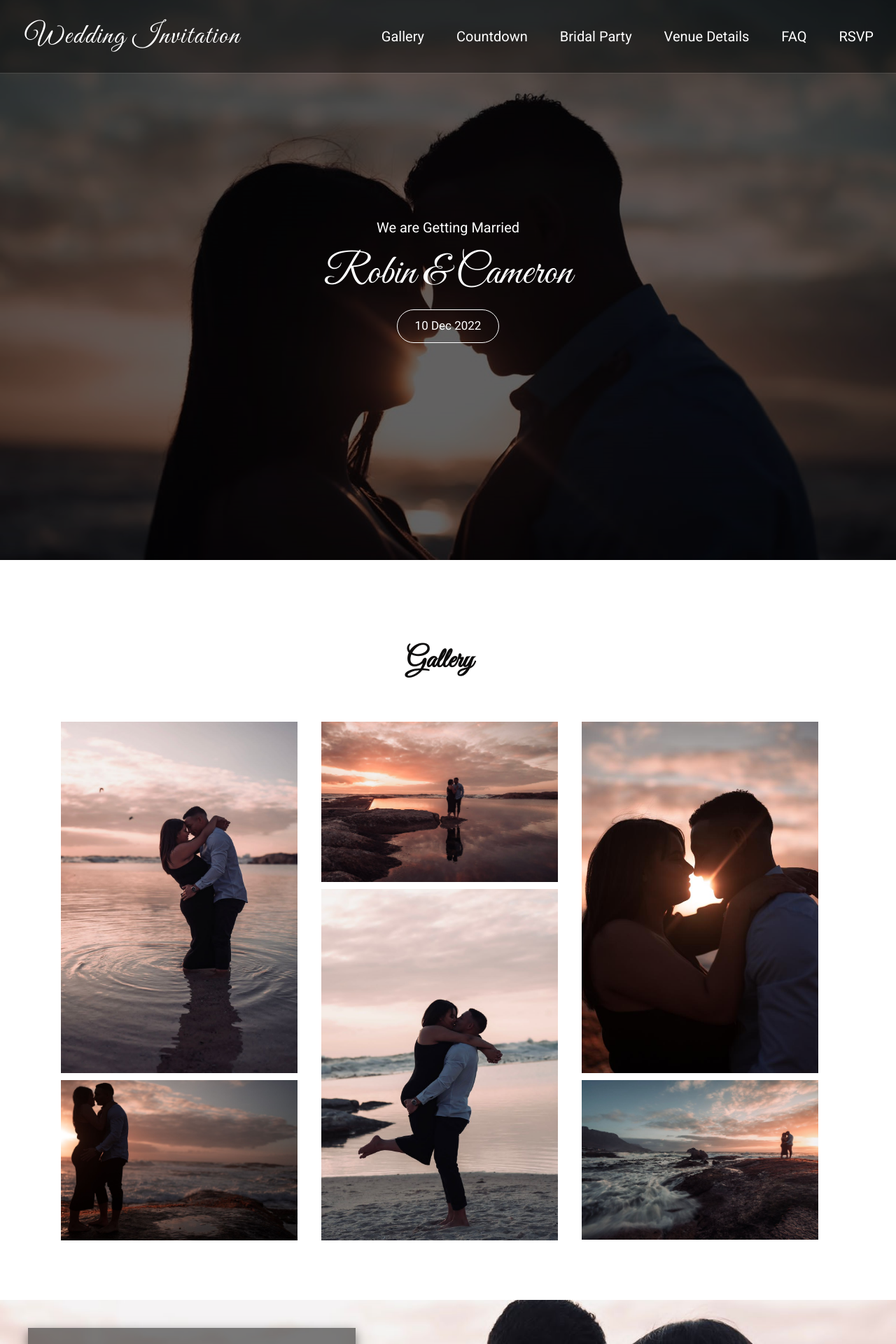
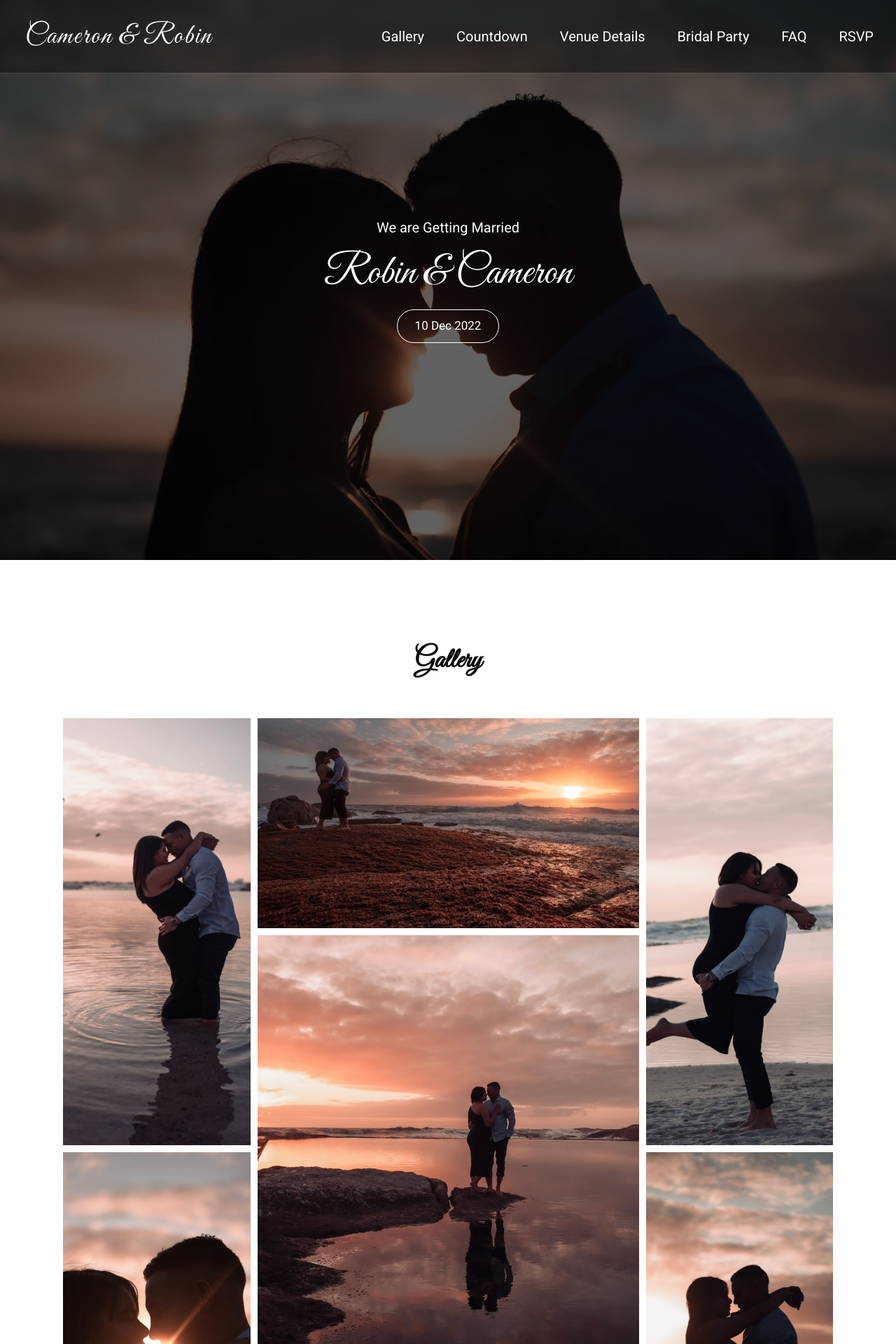
Before and after one commit to StWadeSt/wedding-invites, a PHP site: page / in a window 1280 px wide. Shown: the top 1920 px of the page at 70% size. Run offline with PHP 8.4, Linux system fonts and the light colour scheme; some libraries are stand-ins or nearby versions.

Commit message:
final commit

```diff
--- a/alreadyConfirmed.php
+++ b/alreadyConfirmed.php
@@ -11,13 +11,13 @@
 </head>
 
 <body>
-    <div style=" margin-top: 30vh; text-align: center; padding: 0 5px; background-color: #ffffff;">
+    <div style=" margin: auto 0; text-align: center; padding: 0 5px; background-color: #ffffff;">
         <div class="error-title">
             <h2>Confirmation Error</h2><br>
         </div>
         <h2>
             You have already confirmed. <br /><br>
-            If your situation has changed please contact us directly.<br /><br>
+            If your attendance or food option has changed please contact us directly.<br /><br>
             Thank You
         </h2>
         <h3>
--- a/index.php
+++ b/index.php
@@ -67,7 +67,7 @@ if (isset($_POST['btnSubmit'])) {
         <!-- Navigation -->
         <nav class="navbar navbar-expand-lg">
             <div class="container-fluid">
-                <a class="navbar-brand" href="#">Wedding Invitation</a>
+                <a class="navbar-brand" href="#">Cameron & Robin</a>
                 <button class="navbar-toggler" type="button" data-bs-toggle="collapse" data-bs-target="#navbarSupportedContent" aria-controls="navbarSupportedContent" aria-expanded="false" aria-label="Toggle navigation">
                     <span class="navbar-toggler-icon"></span>
                 </button>
@@ -80,10 +80,10 @@ if (isset($_POST['btnSubmit'])) {
                             <a class="nav-link" href="#coutdown-section">Countdown</a>
                         </li>
                         <li class="nav-item">
-                            <a class="nav-link" href="#bridal-party">Bridal Party</a>
+                            <a class="nav-link" href="#location">Venue Details</a>
                         </li>
                         <li class="nav-item">
-                            <a class="nav-link" href="#location">Venue Details</a>
+                            <a class="nav-link" href="#bridal-party">Bridal Party</a>
                         </li>
                         <li class="nav-item">
                             <a class="nav-link" href="#faq">FAQ</a>
@@ -142,54 +142,41 @@ if (isset($_POST['btnSubmit'])) {
                     <h2>Gallery</h2>
                 </div>
             </div>
-            <div class="row">
-                <div class="column">
+            <div class="images-row">
                 <!--gallery item start  -->
-                    <div class="gallery-item">
-                        <div class="gallery-item-inner _5">
-                            <img class="img-thumbnail" src="./images/newPhotos/slide/image6.jpeg" data-large="/images/newPhotos/slide/image6.jpeg" alt="image" />
-                        </div>
+                <div class="gallery-item-inner tall">
+                    <img class="img-thumbnail" src="./images/newPhotos/slide/image6.jpeg" data-large="./images/newPhotos/slide/image6.jpeg" alt="image" />
                 </div>
                 <!--gallery item start  -->
-                    <div class="gallery-item">
-                        <div class="gallery-item-inner _2">
-                            <img class="img-thumbnail" src="./images/newPhotos/slide/image12.jpeg" data-large="/images/newPhotos/slide/image12.jpeg" alt="image" />
-                        </div>
-                    </div>
-                    <!-- gallery item end -->
-                </div>
-                <div class="column">
-                    <!-- gallery item start  -->
-                    <div class="gallery-item">
-                        <div class="gallery-item-inner _3">
-                            <img class="img-thumbnail" src="./images/newPhotos/slide/image2.jpeg" data-large="/images/newPhotos/slide/image2.jpeg" alt="image" />
-                        </div>
+                <div class="gallery-item-inner wide">
+                    <img class="img-thumbnail" src="./images/newPhotos/slide/image9.jpeg" data-large="./images/newPhotos/slide/image9.jpeg" alt="image" />
                 </div>
                 <!-- gallery item end -->
                 <!-- gallery item start  -->
-                    <div class="gallery-item">
-                        <div class="gallery-item-inner _4">
-                            <img class="img-thumbnail" src="./images/newPhotos/slide/image7.jpeg" data-large="/images/newPhotos/slide/image7.jpeg" alt="image" />
-                        </div>
+                <div class="gallery-item-inner tall">
+                    <img class="img-thumbnail" src="./images/newPhotos/slide/image7.jpeg" data-large="./images/newPhotos/slide/image7.jpeg" alt="image" />
                 </div>
                 <!-- gallery item end  -->
+                <!-- gallery item start  -->
+                <div class="gallery-item-inner big">
+                    <img class="img-thumbnail" src="./images/newPhotos/slide/image2.jpeg" data-large="./images/newPhotos/slide/image2.jpeg" alt="image" />
                 </div>
-                <div class="column">
+                <!-- gallery item end -->
                 <!-- gallery item start -->
-                    <div class="gallery-item">
-                        <div class="gallery-item-inner _1">
-                            <img class="img-thumbnail " src="./images/newPhotos/slide/image1.jpeg" data-large="/images/newPhotos/slide/image1.jpeg" alt="image" />
-                        </div>
+                <div class="gallery-item-inner  tall">
+                    <img class="img-thumbnail " src="./images/newPhotos/slide/image1.jpeg" data-large="./images/newPhotos/slide/image1.jpeg" alt="image" />
                 </div>
                 <!-- gallery item end -->
                 <!--gallery item start  -->
-                    <div class="gallery-item">
-                        <div class="gallery-item-inner _6">
-                            <img class="img-thumbnail" src="./images/newPhotos/slide/image4.jpeg" data-large="/images/newPhotos/slide/image4.jpeg" alt="image" />
-                        </div>
+                <div class="gallery-item-inner wide">
+                    <img class="img-thumbnail" src="./images/newPhotos/slide/image4.jpeg" data-large="./images/newPhotos/slide/image4.jpeg" alt="image" />
                 </div>
                 <!-- gallery item end  -->
+                <!--gallery item start  -->
+                <div class="gallery-item-inner tall">
+                    <img class="img-thumbnail" src="./images/newPhotos/image1.jpeg" data-large="./images/newPhotos/slide/image4.jpeg" alt="image" />
                 </div>
+                <!-- gallery item end  -->
             </div>
         </div>
     </section>
@@ -394,7 +381,7 @@ if (isset($_POST['btnSubmit'])) {
                             while open fire baskets create a warm atmosphere for friends and loved ones to connect.</p>
                     </div>
                 </div>
-                <div>
+                <div class="venue-images">
                     <img loading="lazy" src="./images/venue-image.PNG" alt="photo of venue">
                     <img loading="lazy" src="./images/venue-image2.jpeg" alt="photo of venue">
                     <img loading="lazy" src="./images/venue-image3.jpeg" alt="photo of venue">
@@ -568,7 +555,7 @@ if (isset($_POST['btnSubmit'])) {
 
                             </div>
                             <div class="input-group">
-                                <input type="text" class="input-control rsvp-code" id="rsvp-code" value="" onchange="getName(value)" placeholder="RSVP Code" name="rsvpCode" required>
+                                <input type="text" class="input-control rsvp-code" id="rsvp-code" value="" placeholder="RSVP Code" name="rsvpCode" required>
                             </div>
                         </div>
                         <div class="row">
@@ -629,10 +616,9 @@ if (isset($_POST['btnSubmit'])) {
     <script defer>
         function getName(value) {
 
+            var guestList = ['Stuart', 'Ethan', 'Wilbur', 'Constance', 'Nolan', 'Daune', 'Monique', 'Tashlyn', 'Dominique', 'Tifanny', 'Robert Cunningham', 'Shirna Cunningham', 'Caitlin Cunningham', 'Matilda Cunningham', 'Ellen', 'Delina', 'Mark', 'Easton', 'Cludia', 'Peter', 'Shireen', 'Gurshon', 'Mandy', 'Zelda', 'Sharon', 'Johanna Myburgh', 'Liezel Wates', 'Johny Wates', 'Urshula', 'Oom Miller', 'Lorrette', 'Emile', 'Shenise', 'Tamzon', 'Eden', 'Dylan', 'Jeremy', 'Grant', 'Yolanda', 'Adrian', 'Devin', 'Brett', 'Ross', 'Anthony', 'Frieda', 'Rheeda', 'Petra', 'Oom Jan', 'Cyrileen', 'Granville', 'Dizelle', 'Akshay', 'Denray', 'Jennica Jacobs', 'Jenine Thockey', 'Ferlin Arends', 'Jennah Hurree', 'Boitumelo Diale', 'Bonga Magazi', 'Maahier Maloon', 'Xaviar Poole', 'Donna Europa', 'Nurhal', 'Nico Busby', 'Ryab Busby', 'Shuan Baron', 'Yolanda Baron', 'Jo-Ann Solomans', 'Selvin Solomans', 'Dawie Olivier', 'Elenor Olivier', 'Ann Smith', 'Leigh-Lynn Le Fleur', 'Sandra Bason', 'Japhet Kalombo', 'Mano Olivier', 'Maxine Olivier', 'Sheroll Jansen', 'Trevor Jansen', 'Nadine Patterson', 'Rochelle Jasson', 'Donnie Jasson', 'Maurisha Jasson', 'Lauren Jasson', 'Arthur Kayster', 'Andrea Hendricks', 'Maurisha Olivier', 'Zhaundrea Bason', 'Gavin Klein', 'Angie Klein', 'Raedene Naidoo', 'Anver Naidoo', 'Linda Patterson', 'Ben Patterson', 'Marie Smith', 'Jaco Smith', 'Robin', 'Cameron', 'Kaylin Kleynhans'];
 
-            var guestList = ['Stuart', 'Ethan', 'Wilbur', 'Constance', 'Nolan', 'Daune', 'Monique', 'Tashlyn', 'Dominique', 'Tifanny', 'Robert Cunningham', 'Shirna Cunningham', 'Caitlin Cunningham', 'Matilda Cunningham', 'Ellen', 'Delina', 'Mark', 'Easton', 'Cludia', 'Peter', 'Shireen', 'Gurshon', 'Mandy', 'Zelda', 'Sharon', 'Johanna Myburgh', 'Liezel Wates', 'Johny Wates', 'Urshula', 'Oom Miller', 'Lorrette', 'Emile', 'Shenise', 'Tamzon', 'Eden', 'Dylan', 'Jeremy', 'Grant', 'Yolanda', 'Adrian', 'Devin', 'Brett', 'Ross', 'Anthony', 'Frieda', 'Rheeda', 'Petra', 'Oom Jan', 'Cyrileen', 'Granville', 'Dizelle', 'Akshay', 'Denray', 'Jennica Jacobs', 'Jenine Thockey', 'Ferlin Arends', 'Jennah Hurree', 'Boitumelo Diale', 'Bonga Magazi', 'Maahier Maloon', 'Xaviar Poole', 'Donna Europa', 'Nurhal', 'Nico Busby', 'Ryab Busby', 'Shuan Baron', 'Yolanda Baron', 'Jo-Ann Solomans', 'Selvin Solomans', 'Dawie Olivier', 'Elenor Olivier', 'Ann Smith', 'Leigh-Lynn Le Fleur', 'Sandra Bason', 'Japhet Kalombo', 'Mano Olivier', 'Maxine Olivier', 'Sheroll Jansen', 'Trevor Jansen', 'Nadine Patterson', 'Rochelle Jasson', 'Donnie Jasson', 'Maurisha Jasson', 'Lauren Jasson', 'Arthur Kayster', 'Andrea Hendricks', 'Maurisha Olivier', 'Zhaundrea Bason', 'Gavin Klein', 'Angie Klein', 'Raedene Naidoo', 'Anver Naidoo', 'Linda Patterson', 'Ben Patterson', 'Marie Smith', 'Jaco Smith'];
-
-            var rsvpList = ['1272', '1380', '1486', '1688', '1138', '1860', '1976', '1085', '2324', '2475', '2595', '2644', '2773', '2877', '2997', '1593', '1720', '2070', '2170', '2232', '3019', '3101', '3295', '3387', '3409', '3576', '3605', '3786', '3824', '3991', '4015', '4182', '4263', '4335', '4439', '4567', '4611', '4709', '4895', '4950', '5042', '5142', '5218', '5311', '5427', '5579', '5688', '5703', '5811', '5956', '6010', '6193', '6280', '6378', '6465', '6580', '6678', '6768', '6810', '6983', '7036', '7119', '7200', '7314', '7417', '7592', '7655', '7707', '7851', '7995', '8041', '8101', '8250', '8354', '8488', '8575', '8652', '8763', '8888', '8941', '9019', '9101', '9254', '9387', '9468', '9507', '9672', '9706', '9863', '9900', '10068', '10111', '10210', '10328', '10479', '10565'];
+            var rsvpList = ['1272', '1380', '1486', '1688', '1138', '1860', '1976', '1085', '2324', '2475', '2595', '2644', '2773', '2877', '2997', '1593', '1720', '2070', '2170', '2232', '3019', '3101', '3295', '3387', '3409', '3576', '3605', '3786', '3824', '3991', '4015', '4182', '4263', '4335', '4439', '4567', '4611', '4709', '4895', '4950', '5042', '5142', '5218', '5311', '5427', '5579', '5688', '5703', '5811', '5956', '6010', '6193', '6280', '6378', '6465', '6580', '6678', '6768', '6810', '6983', '7036', '7119', '7200', '7314', '7417', '7592', '7655', '7707', '7851', '7995', '8041', '8101', '8250', '8354', '8488', '8575', '8652', '8763', '8888', '8941', '9019', '9101', '9254', '9387', '9468', '9507', '9672', '9706', '9863', '9900', '10068', '10111', '10210', '10328', '10479', '10565', '9534', '9687', '9746'];
 
             var limit = rsvpList.length + 9;
             value = value.trim('');
@@ -663,28 +649,6 @@ if (isset($_POST['btnSubmit'])) {
                 document.getElementById('rsvp-code').value = '';
             }
         }
-
-        function saveValue(value) {
-            alert('')
-            if (value === "Unfortunately, I won't be attending") {
-                var element = document.getElementById("food");
-                element.value = null;
-                while (element.firstChild) {
-                    element.removeChild(element.firstChild);
-                };
-            } else {
-                document.getElementById("food").innerHTML +=
-                    `
-                    <select name="foodOption" id="select-food" class="input-control" required>
-                        <option value="">Food options</option>
-                        <option value="1">Option 1</option>
-                        <option value="2">Option 2</option>
-                        <option value="3">Option 3</option>
-                        <option value="4">Option 4</option>
-                        </select>
-                `
-            }
-        }
     </script>
 </body>
 
--- a/js/main.js
+++ b/js/main.js
@@ -124,4 +124,5 @@ $(document).ready(function(){
             filterPeople($(this).attr("data-target"))
         }
     })
+
 })
--- a/styles.css
+++ b/styles.css
@@ -316,26 +316,13 @@ header .navbar ul li a:hover{
 
 .gallery-section{
     padding: 80px 0;
+    display: flex;
 }
 
 .section-title{
     margin: 20px auto 50px !important;
     text-align: center;
 }
-
-
-.gallery-section .row{
-    display: flex;
-    flex-wrap: wrap;
-    width: 100%;
-}
-
-.gallery-section .row .column{
-    flex: 33.3%;
-    width: auto;
-    overflow: hidden;
-}
-
 .section-title h2{
     color: #0e0d0d;
     font-weight: bold;
@@ -343,31 +330,42 @@ header .navbar ul li a:hover{
     font-size: 40px;
 }
 
-.gallery-section .gallery-item{
-    flex: 0 0 33.33%;
-    max-width: 33.33vw;
-    padding: 5px;
+.images-row{
+    max-width: 1100px;
+    margin: 0 auto;
+    display: grid;
+    grid-gap: 10px;
+    grid-template-columns: repeat(auto-fit, minmax(250px, 1fr));
+    grid-auto-rows: 300px;
+    grid-auto-flow: dense;
 }
-@media (max-width: 768px){
-    .gallery-section .gallery-item{
-        flex: 0 0 45%;
-        max-width: 45vw;
-        padding: 10px;
+
+.images-row .gallery-item-inner.tall{
+    grid-row: span 2;
+}
+.images-row .gallery-item-inner.wide{
+    grid-column: span 2;
+}
+.images-row .gallery-item-inner.big{
+    grid-column: span 2;
+    grid-row: span 2;
+}
+.gallery-item-inner img{
+    width: 100%;
+    height: 100%;
+    object-fit: cover;
+}
+
+@media (max-width: 560px){
+    .gallery-item-inner.wide{
+        grid-column: span 1 !important;
     }
-    .gallery-section .row{
-        display: flex;
-        justify-content: center;
-        align-items: center;
+    .gallery-item-inner.big{
+        grid-row: span 1 !important;
+        grid-column: span 1 !important;
     }
 }
-@media (max-width: 500px){
-    .gallery-section .row .column{
-        flex: 100%;
-    }
-    .gallery-section .row{
-        margin-left: 0 !important;
-    }
-}
+
 
 .gallery-section .gallery-item-inner{
     overflow: hidden;
@@ -392,7 +390,7 @@ header .navbar ul li a:hover{
     top: 0;
     right: 0;
     bottom: 0;
-    margin: auto;
+    margin: auto !important;
     width: 100vw;
     height: 100vh;
     z-index: 1099;
@@ -405,6 +403,13 @@ header .navbar ul li a:hover{
 
 .gallery-popup.open{
     display: flex;
+    margin: auto !important;
+}
+
+@media (max-width: 500px){
+    .gallery-popup.open{
+        left: 0 !important;
+    }
 }
 
 .gallery-popup img .gp-img{
@@ -413,6 +418,7 @@ header .navbar ul li a:hover{
     max-width: 90vw;
     max-height: 500px;
     padding: 40px 0;
+    margin: auto !important;
 }
 
 .gallery-popup .gp-container{
@@ -939,6 +945,19 @@ header .navbar ul li a:hover{
     text-decoration: none !important;
 }
 
+.venue-images{
+    max-width: 1100px;
+    justify-content: center;
+    align-items: center;
+    padding: 0 5px;
+}
+
+.venue-images img{
+    width: 80%;
+    height: auto;
+    object-fit: cover !important;
+}
+
 
 .location-container .map{
     width: 70vw;
```
Also changed, not shown: images/newPhotos/slide/image12.jpeg (deleted), images/newPhotos/slide/image40.jpeg (added), images/newPhotos/slide/image9.jpeg (added). Lines whose indentation alone changed are shown as unchanged.
